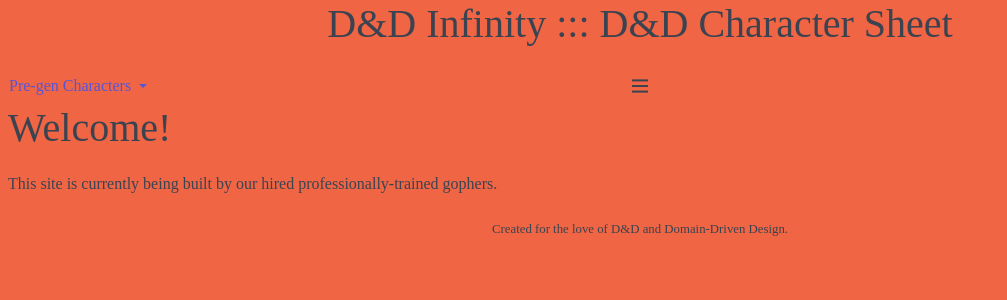
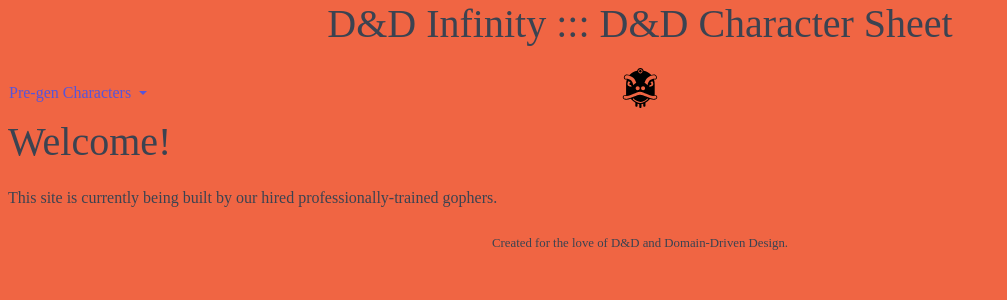
Before and after one commit to IceShirok/dnd-infinity, a Flask app: page / in a window 1280 px wide. Shown: the top 300 px of the page, without its empty margins (0-1007 px from the left). Run offline with Flask 2, Linux system fonts and the light colour scheme.

Commit message:
Add a nice icon to represent D&D Infinity

```diff
--- a/templates/base.html
+++ b/templates/base.html
@@ -27,7 +27,11 @@
                 </div>
             </section>
             <section class="navbar-center">
-                <i class="icon icon-menu"></i>
+                <img
+                src="{{ url_for('static', filename='images/noun_dragon_1207597.svg') }}"
+                alt="dragon by Andy Mc from the Noun Project"
+                height="50px"
+                width="50px" />
             </section>
             <section class="navbar-section"></section>
         </header>
```
Also changed, not shown: static/images/noun_dragon_1207597.svg (added).
